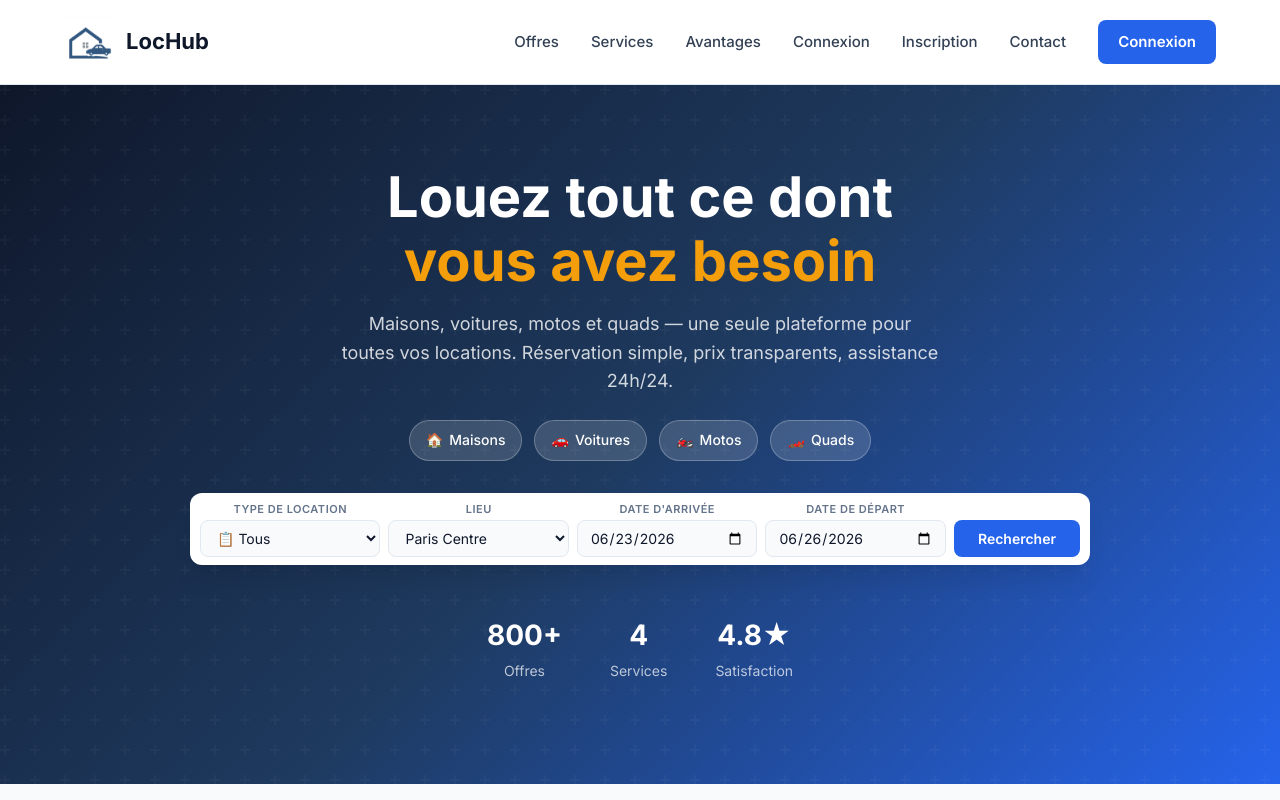
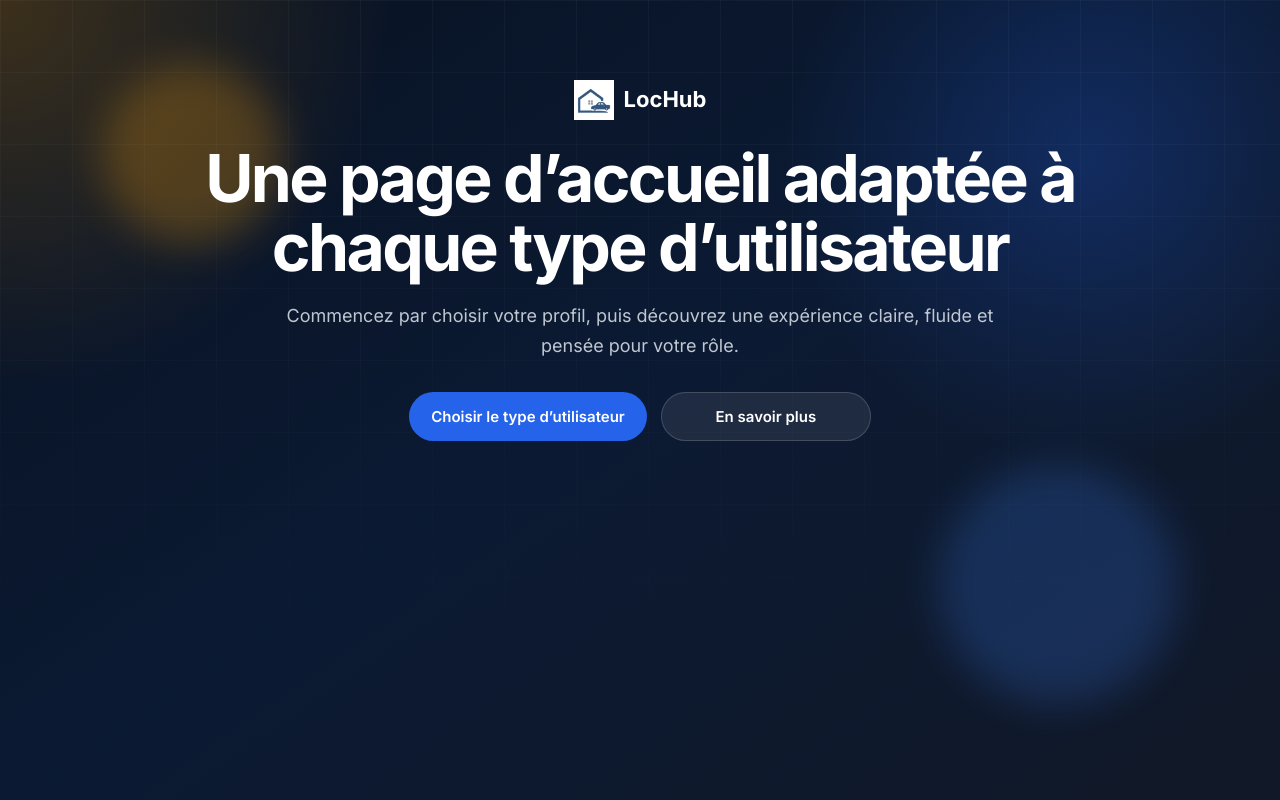
Before and after one commit to Zidaneravilimita/syst-me_de_location, a React (Vite) app: page / in a window 1280 px wide. Shown: the top 800 px of the page. Built offline with nearby package versions, Linux system fonts and the light colour scheme.

Commit message:
create landing page

```diff
--- a/package.json
+++ b/package.json
@@ -10,6 +10,7 @@
     "preview": "vite preview"
   },
   "dependencies": {
+    "better-auth": "^1.6.20",
     "react": "^19.2.6",
     "react-dom": "^19.2.6"
   },
--- a/src/App.jsx
+++ b/src/App.jsx
@@ -6,6 +6,7 @@ import Features, { ServiceShowcase } from './components/Features'
 import HowItWorks from './components/HowItWorks'
 import Footer from './components/Footer'
 import BookingModal from './components/BookingModal'
+import LandingPage from './pages/LandingPage'
 import LoginPage from './pages/LoginPage'
 import RegisterPage from './pages/RegisterPage'
 import { listings as allListings, locations } from './data/listings'
@@ -23,7 +24,7 @@ function getDefaultDates() {
 
 export default function App() {
   const defaults = getDefaultDates()
-  const [page, setPage] = useState('home')
+  const [page, setPage] = useState('landing')
   const [search, setSearch] = useState({
     serviceType: 'all',
     location: locations[0],
@@ -58,6 +59,10 @@ export default function App() {
     }
     setLocationFilter(search.location)
     document.getElementById('annonces')?.scrollIntoView({ behavior: 'smooth' })
+  }
+
+  if (page === 'landing') {
+    return <LandingPage />
   }
 
   if (page === 'login') {
--- a/src/index.css
+++ b/src/index.css
@@ -899,6 +899,271 @@ a {
   margin-bottom: 0;
 }
 
+/* Landing Page */
+.landing-page {
+  position: relative;
+  min-height: 100vh;
+  overflow: hidden;
+  padding: 40px 24px 72px;
+  background:
+    radial-gradient(circle at top left, rgba(245, 158, 11, 0.22), transparent 26%),
+    radial-gradient(circle at 85% 20%, rgba(37, 99, 235, 0.25), transparent 24%),
+    linear-gradient(145deg, #081120 0%, #0b1a33 48%, #111827 100%);
+  color: white;
+}
+
+.landing-page__grid,
+.landing-page__glow {
+  position: absolute;
+  pointer-events: none;
+}
+
+.landing-page__grid {
+  inset: 0;
+  background-image:
+    linear-gradient(rgba(255, 255, 255, 0.04) 1px, transparent 1px),
+    linear-gradient(90deg, rgba(255, 255, 255, 0.04) 1px, transparent 1px);
+  background-size: 72px 72px;
+  mask-image: linear-gradient(to bottom, rgba(0, 0, 0, 0.9), transparent 92%);
+}
+
+.landing-page__glow {
+  border-radius: 50%;
+  filter: blur(20px);
+  opacity: 0.9;
+}
+
+.landing-page__glow--one {
+  top: 8%;
+  left: 8%;
+  width: 180px;
+  height: 180px;
+  background: rgba(245, 158, 11, 0.28);
+}
+
+.landing-page__glow--two {
+  right: 8%;
+  bottom: 12%;
+  width: 240px;
+  height: 240px;
+  background: rgba(59, 130, 246, 0.24);
+}
+
+.landing-page__hero,
+.landing-page__about {
+  position: relative;
+  z-index: 1;
+  max-width: 1180px;
+  margin: 0 auto;
+}
+
+.landing-page__hero {
+  padding: 40px 0 56px;
+  text-align: center;
+}
+
+.landing-page__brand {
+  display: flex;
+  justify-content: center;
+  margin-bottom: 24px;
+}
+
+.landing-page__brand .logo {
+  color: white;
+}
+
+.landing-page__brand .logo__text {
+  color: white;
+}
+
+.landing-page__eyebrow {
+  display: inline-flex;
+  margin: 0 0 14px;
+  padding: 8px 14px;
+  border-radius: 999px;
+  background: rgba(255, 255, 255, 0.08);
+  border: 1px solid rgba(255, 255, 255, 0.12);
+  color: #cbd5e1;
+  font-size: 13px;
+  font-weight: 600;
+  letter-spacing: 0.08em;
+  text-transform: uppercase;
+}
+
+.landing-page__title {
+  max-width: 900px;
+  margin: 0 auto;
+  font-size: clamp(38px, 6vw, 66px);
+  line-height: 1.05;
+  letter-spacing: -0.04em;
+}
+
+.landing-page__subtitle {
+  max-width: 760px;
+  margin: 18px auto 0;
+  color: rgba(226, 232, 240, 0.84);
+  font-size: 18px;
+  line-height: 1.7;
+}
+
+.landing-page__actions {
+  display: flex;
+  justify-content: center;
+  gap: 14px;
+  margin-top: 30px;
+  flex-wrap: wrap;
+}
+
+.landing-page__cta,
+.landing-page__secondary {
+  min-width: 210px;
+  padding: 14px 22px;
+  border-radius: 999px;
+}
+
+.landing-page__secondary {
+  background: rgba(255, 255, 255, 0.08);
+  color: white;
+  border: 1px solid rgba(255, 255, 255, 0.16);
+}
+
+.landing-page__secondary:hover {
+  background: rgba(255, 255, 255, 0.14);
+}
+
+.landing-page__profiles {
+  display: grid;
+  grid-template-columns: repeat(3, minmax(0, 1fr));
+  gap: 16px;
+  margin-top: 34px;
+}
+
+.profile-card {
+  display: grid;
+  gap: 10px;
+  padding: 22px;
+  text-align: left;
+  border-radius: 22px;
+  border: 1px solid rgba(255, 255, 255, 0.12);
+  background: rgba(15, 23, 42, 0.68);
+  box-shadow: 0 20px 45px rgba(2, 6, 23, 0.3);
+  color: white;
+  cursor: pointer;
+  transition: transform 0.2s, border-color 0.2s, background 0.2s, box-shadow 0.2s;
+}
+
+.profile-card:hover {
+  transform: translateY(-4px);
+  border-color: rgba(96, 165, 250, 0.45);
+  box-shadow: 0 24px 55px rgba(2, 6, 23, 0.42);
+}
+
+.profile-card--active {
+  background: linear-gradient(160deg, rgba(37, 99, 235, 0.28), rgba(15, 23, 42, 0.88));
+  border-color: rgba(96, 165, 250, 0.75);
+}
+
+.profile-card__icon {
+  font-size: 34px;
+}
+
+.profile-card__title {
+  font-size: 20px;
+  font-weight: 700;
+}
+
+.profile-card__subtitle {
+  color: #cbd5e1;
+  font-size: 14px;
+  line-height: 1.6;
+}
+
+.landing-page__selection {
+  display: inline-flex;
+  align-items: center;
+  gap: 10px;
+  margin-top: 22px;
+  padding: 12px 18px;
+  border-radius: 999px;
+  background: rgba(15, 23, 42, 0.76);
+  border: 1px solid rgba(148, 163, 184, 0.18);
+  color: #e2e8f0;
+  font-size: 14px;
+}
+
+.landing-page__about {
+  margin-top: 56px;
+  padding: 34px;
+  border-radius: 28px;
+  background: rgba(255, 255, 255, 0.06);
+  border: 1px solid rgba(255, 255, 255, 0.12);
+  backdrop-filter: blur(14px);
+}
+
+.section-header--inverse h2,
+.section-header--inverse p {
+  color: white;
+}
+
+.section-header--inverse p {
+  color: rgba(226, 232, 240, 0.76);
+}
+
+.landing-page__highlights {
+  display: grid;
+  grid-template-columns: repeat(3, minmax(0, 1fr));
+  gap: 16px;
+}
+
+.landing-page__highlight {
+  padding: 22px;
+  border-radius: 20px;
+  background: rgba(15, 23, 42, 0.7);
+  border: 1px solid rgba(148, 163, 184, 0.14);
+}
+
+.landing-page__highlight h3 {
+  margin: 0 0 10px;
+  font-size: 18px;
+  color: white;
+}
+
+.landing-page__highlight p {
+  margin: 0;
+  color: rgba(226, 232, 240, 0.74);
+  line-height: 1.65;
+}
+
+@media (max-width: 960px) {
+  .landing-page__profiles,
+  .landing-page__highlights {
+    grid-template-columns: 1fr;
+  }
+
+  .landing-page__about {
+    padding: 24px;
+  }
+}
+
+@media (max-width: 640px) {
+  .landing-page {
+    padding: 24px 16px 56px;
+  }
+
+  .landing-page__title {
+    font-size: clamp(32px, 11vw, 46px);
+  }
+
+  .landing-page__subtitle {
+    font-size: 16px;
+  }
+
+  .landing-page__cta,
+  .landing-page__secondary {
+    width: 100%;
+  }
+}
+
 /* Simple auth page */
 .auth-page {
   min-height: 100vh;
@@ -925,6 +1190,7 @@ a {
 
 .auth-header {
   margin-bottom: 24px;
+  text-align: center;
 }
 
 .auth-title {
--- /dev/null
+++ b/src/pages/LandingPage.jsx
@@ -0,0 +1,95 @@
+import { useState } from 'react'
+import Logo from '../components/Logo'
+
+const profiles = [
+  {
+    id: 'admin',
+    icon: '🛡️',
+    title: 'Administrateur',
+    subtitle: 'Gérer la plateforme et superviser toutes les activités',
+  },
+  {
+    id: 'owner',
+    icon: '🏠',
+    title: 'Propriétaire',
+    subtitle: 'Mettez en location vos biens et gérez vos annonces',
+  },
+  {
+    id: 'user',
+    icon: '🚗',
+    title: 'Utilisateur normal',
+    subtitle: 'Rechercher et louer des voitures, maisons et motos',
+  },
+]
+
+export default function LandingPage() {
+  const [profilesOpen, setProfilesOpen] = useState(false)
+  const [selectedProfile, setSelectedProfile] = useState(null)
+
+  return (
+    <div className="landing-page">
+      <div className="landing-page__glow landing-page__glow--one" />
+      <div className="landing-page__glow landing-page__glow--two" />
+      <div className="landing-page__grid" />
+
+      <section className="landing-page__hero">
+        <div className="landing-page__brand">
+          <Logo />
+        </div>
+
+        <h1 className="landing-page__title">
+          Une page d’accueil adaptée à chaque type d’utilisateur
+        </h1>
+        <p className="landing-page__subtitle">
+          Commencez par choisir votre profil, puis découvrez une expérience claire, fluide et pensée pour votre rôle.
+        </p>
+
+        <div className="landing-page__actions">
+          <button
+            type="button"
+            className="btn btn--primary landing-page__cta"
+            onClick={() => setProfilesOpen((prev) => !prev)}
+          >
+            {profilesOpen ? 'Masquer les profils' : 'Choisir le type d’utilisateur'}
+          </button>
+          <button
+            type="button"
+            className="btn landing-page__secondary"
+            onClick={() => setProfilesOpen(true)}
+          >
+            En savoir plus
+          </button>
+        </div>
+
+        {profilesOpen && (
+          <div className="landing-page__profiles" aria-label="Choix du type d'utilisateur">
+            {profiles.map((profile) => {
+              const isActive = selectedProfile === profile.id
+              return (
+                <button
+                  key={profile.id}
+                  type="button"
+                  className={`profile-card ${isActive ? 'profile-card--active' : ''}`}
+                  onClick={() => setSelectedProfile(profile.id)}
+                >
+                  <span className="profile-card__icon">{profile.icon}</span>
+                  <span className="profile-card__title">{profile.title}</span>
+                  <span className="profile-card__subtitle">{profile.subtitle}</span>
+                </button>
+              )
+            })}
+          </div>
+        )}
+
+        {selectedProfile && (
+          <div className="landing-page__selection" aria-live="polite">
+            Profil sélectionné :{' '}
+            <strong>
+              {profiles.find((profile) => profile.id === selectedProfile)?.title}
+            </strong>
+          </div>
+        )}
+      </section>
+    </div>
+  )
+}
```
Also changed, not shown: 1 other file (tests, documents, lock files or other folders).
